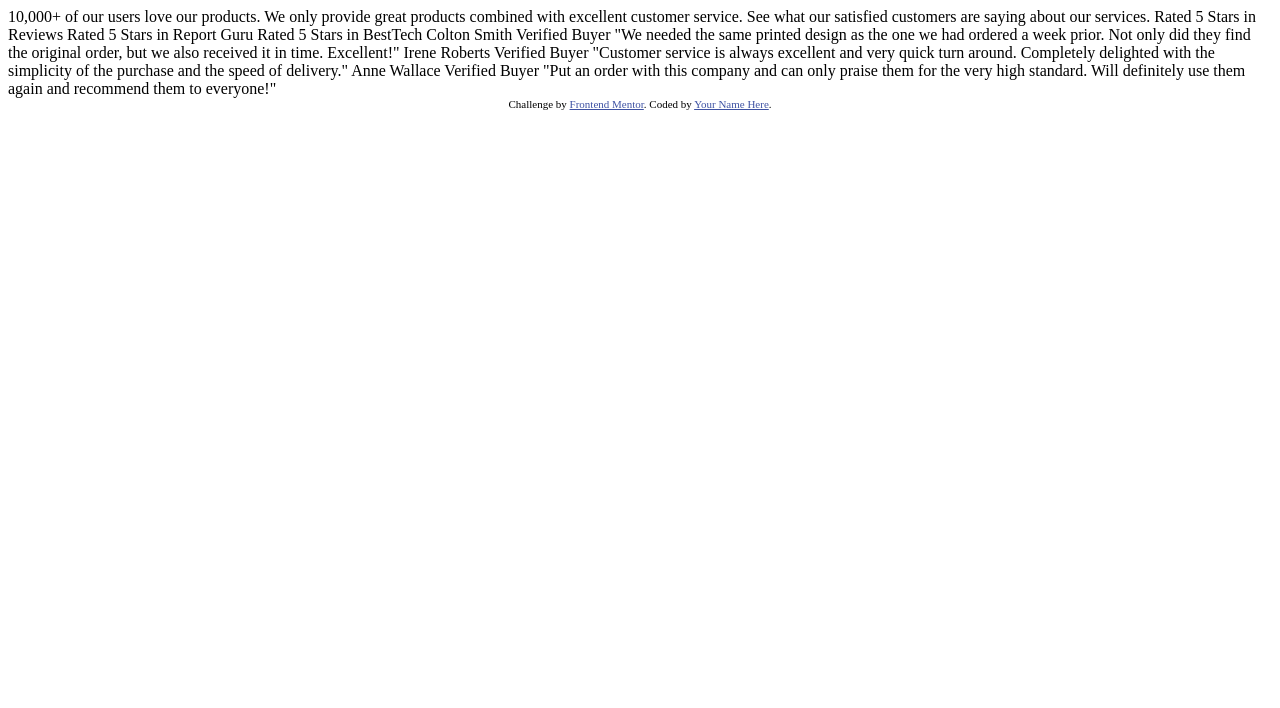
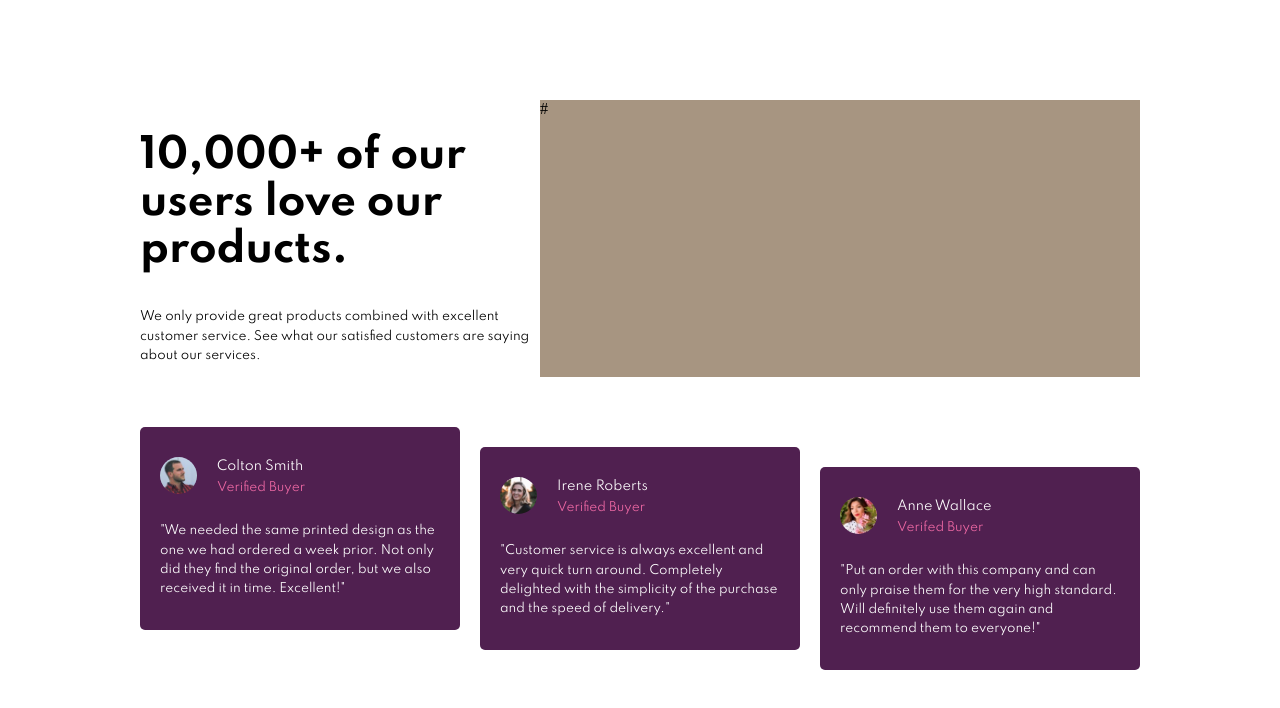
Before and after one commit to folathecoder/social-proof-section-master, a plain HTML site: page index.html in a window 1280 px wide. Drawn offline with Linux system fonts and the light colour scheme.

Commit message:
creation of cards and animation

```diff
--- a/index.html
+++ b/index.html
@@ -1,32 +1,88 @@
 <!DOCTYPE html>
 <html lang="en">
+
 <head>
   <meta charset="UTF-8" />
   <meta name="viewport" content="width=device-width, initial-scale=1.0" />
   <!-- displays site properly based on user's device -->
 
-    <link
-      rel="icon"
-      type="image/png"
-      sizes="32x32"
-      href="./images/favicon-32x32.png"
-    />
+  <link rel="icon" type="image/png" sizes="32x32" href="./images/favicon-32x32.png" />
 
   <title>Frontend Mentor | Social proof section</title>
+  <meta name="description"
+    content="This is a coding challenge from frontendmentor.io. It is a social proofe section of a website.">
+  <link rel="stylesheet" href="style.css">
+  <link rel="preconnect" href="https://fonts.gstatic.com">
+  <link href="https://fonts.googleapis.com/css2?family=Spartan:wght@400;500;700&display=swap" rel="stylesheet">
 
   <!-- Feel free to remove these styles or customise in your own stylesheet 👍 -->
-    <style>
-      .attribution {
-        font-size: 11px;
-        text-align: center;
-      }
-      .attribution a {
-        color: hsl(228, 45%, 44%);
-      }
-    </style>
+
 </head>
+
 <body>
-    10,000+ of our users love our products.
+
+  <div class="container">
+    <div class="container1">
+      <div class="container1_intro">
+        <h2>10,000+ of our users love our products.</h2>
+        <p>We only provide great products combined with excellent customer service.
+          See what our satisfied customers are saying about our services.</p>
+      </div>
+      <div class="container1_ratings">#</div>
+    </div>
+    <div class="container2">
+      <div class="card card_card1">
+        <div class="profile">
+          <div class="profile_image">
+            <img src="images/image-colton.jpg" alt="Colton">
+          </div>
+
+          <div class="profile_author">
+            <p>Colton Smith</p>
+            <p>Verified Buyer</p>
+          </div>
+        </div>
+        <p>"We needed the same printed design as the one we had ordered a week prior.
+          Not only did they find the original order, but we also received it in time.
+          Excellent!"
+        </p>
+      </div>
+      <div class="card card_card2">
+        <div class="profile">
+          <div class="profile_image">
+            <img src="images/image-irene.jpg" alt="irene">
+          </div>
+
+          <div class="profile_author">
+            <p>Irene Roberts</p>
+            <p>Verified Buyer</p>
+          </div>
+        </div>
+        <p>"Customer service is always excellent and very quick turn around. Completely
+          delighted with the simplicity of the purchase and the speed of delivery."
+        </p>
+      </div>
+
+
+      <div class="card card_card3">
+        <div class="profile">
+          <div class="profile_image">
+            <img src="images/image-anne.jpg" alt="anne">
+          </div>
+
+          <div class="profile_author">
+            <p>Anne Wallace</p>
+            <p>Verifed Buyer</p>
+          </div>
+        </div>
+        <p>"Put an order with this company and can only praise them for the very high
+          standard. Will definitely use them again and recommend them to everyone!"
+        </p>
+    </div>
+  </div>
+
+
+  <!-- 10,000+ of our users love our products.
 
   We only provide great products combined with excellent customer service.
   See what our satisfied customers are saying about our services.
@@ -49,13 +105,13 @@
   Anne Wallace
   Verified Buyer
   "Put an order with this company and can only praise them for the very high
-    standard. Will definitely use them again and recommend them to everyone!"
+  standard. Will definitely use them again and recommend them to everyone!" -->
 
   <div class="attribution">
     Challenge by
-      <a href="https://www.frontendmentor.io?ref=challenge" target="_blank"
-        >Frontend Mentor</a
-      >. Coded by <a href="#">Your Name Here</a>.
+    <a href="https://www.frontendmentor.io?ref=challenge" target="_blank">Frontend Mentor</a>. Coded by <a href="#">Your
+      Name Here</a>.
   </div>
 </body>
+
 </html>
--- /dev/null
+++ b/style.scss
@@ -0,0 +1,133 @@
+//colors
+
+$colorBg: hsl(0, 0%, 100%);
+$colorRatingBg: hsl(300, 24%, 96%);
+$colorCardBg: hsl(300, 43%, 22%);
+$colorCardFont: hsl(333, 80%, 67%);
+$colorDark: black;
+
+//Font
+
+$FontGeneral: 'Spartan', sans-serif;
+
+// Typography
+h2 {
+    font-family: $FontGeneral;
+    font-size: 2.5rem;
+    colro: $colorDark;
+}
+p {
+    font-family: $FontGeneral;
+    font-size: 0.75rem;
+    line-height: 1.2rem;
+}
+
+html {
+    height: 100%;
+}
+body {
+    background-color: $colorBg;
+    position: relative;
+    margin: 0px;
+    box-sizing: border-box;
+}
+
+//main styling
+
+.container {
+    // background-color: red;
+    max-width: 1000px;
+    min-height: 400px;
+    margin: 100px auto;
+}
+.container1 {
+    // background-color: yellow;
+    min-height: 200px;
+    display: flex;
+
+    &_intro {
+        // background-color: rgb(49, 207, 199);
+        flex: 1 400px;
+        min-height: 40px;
+
+        p {
+            color: saturate($colorDark, $amount: 50%);
+        }
+    }
+
+    &_ratings {
+        background-color: rgb(167, 149, 129);
+        flex: 600px;
+        min-height: 40px;
+    }
+}
+.container2 {
+    min-height: 200px;
+    display: flex;
+    justify-content: space-between;
+    margin-top: 50px;
+    box-sizing: border-box;
+}
+.card {
+    width: 28%;
+    border-radius: 5px;
+    padding: 30px 20px 20px 20px;
+    background-color: $colorCardBg;
+    color: $colorBg;
+
+    &_card1 {
+
+    }
+
+    &_card2 {
+        transform: translateY(20px);
+    }
+
+    &_card3 {
+        transform: translateY(40px);
+    }
+
+}
+
+.profile {
+    display: flex;
+
+    &_image {
+
+        img {
+            width: 37px;
+            height: auto;
+            border-radius: 50px;
+            margin-right: 20px;
+        }
+    }
+
+    &_author {
+        font-size: 0.7rem;
+        color: $colorCardFont;
+
+        p:first-of-type {
+            font-size: 0.8rem;
+            margin: 0px 0px -10px 0px;
+            color: $colorBg;
+        }
+    }
+}
+
+
+
+
+
+
+
+
+
+
+
+.attribution {
+    font-size: 11px;
+    text-align: center;
+  }
+  .attribution a {
+    color: red;
+  }
```
Also changed, not shown: style.css (added), 3 other files. Lines whose indentation alone changed are shown as unchanged.
